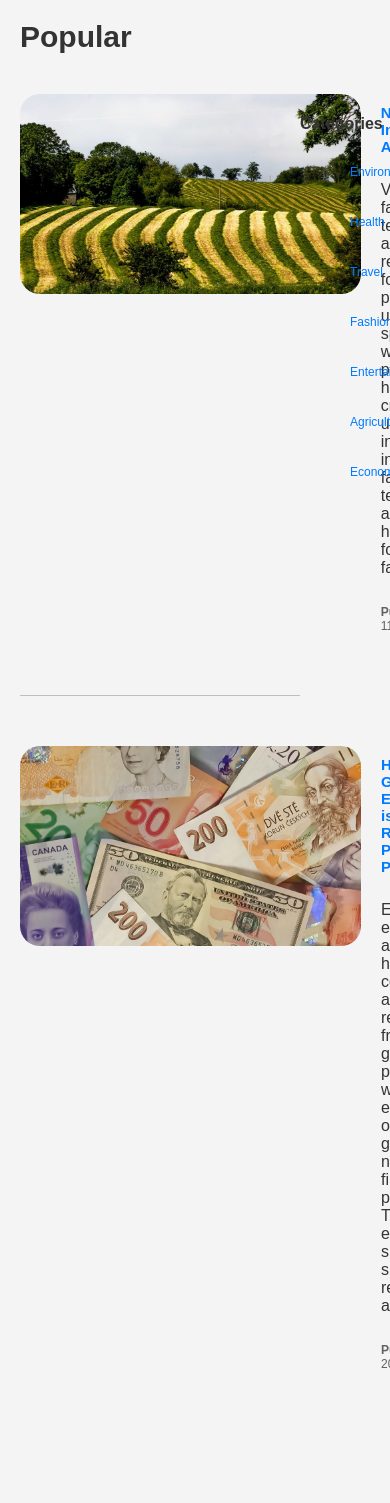
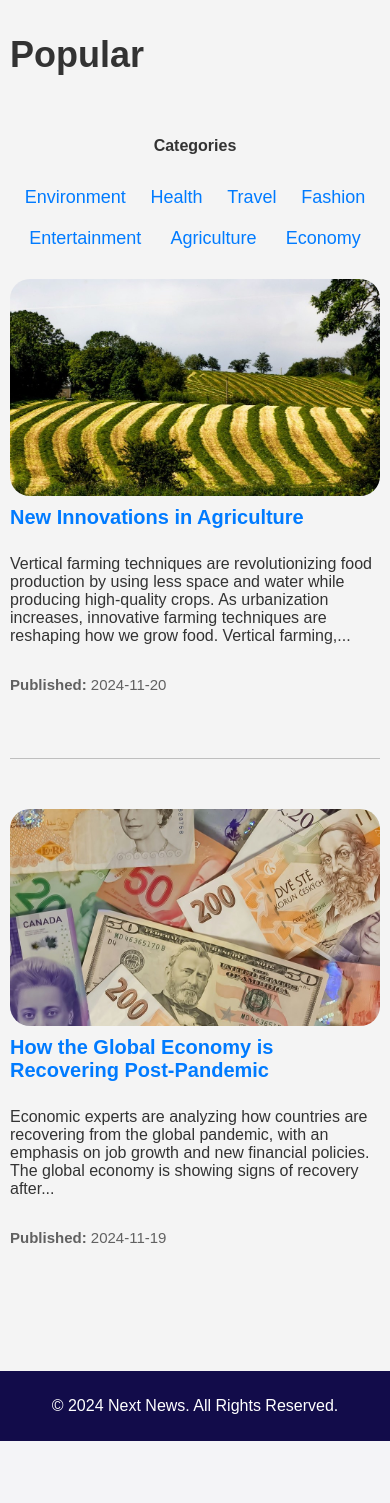
Before and after one commit to baharehpourmalayeri/bahareh_cms_excercises, a PHP site: page / in a window 390 px wide. Shown: the part 100-1603 px from the top of the page. After the commit the page ends 1541 px from the top, so only its background shows below. Run offline with PHP 8.4, Linux system fonts and the light colour scheme; data that the repository does not hold is empty.

Commit message:
adding final details and making the website responsive

```diff
--- a/excercise7/css/pages/home.css
+++ b/excercise7/css/pages/home.css
@@ -1,49 +1,58 @@
 .homepage {
-  margin: 20px;
+  margin: 1.25rem;
 }
 
 h1 {
-  font-size: 30px;
+  font-size: 1.875rem;
 }
+
 .content {
   display: flex;
   flex-direction: row;
   justify-content: space-between;
-  margin-top: 40px;
+  margin-top: 2.5rem;
 }
+
 .image {
-  width: 341px;
-  height: 200px;
-  border-radius: 20px;
-  margin-right: 20px;
+  width: 21.3125rem;
+  height: 12.5rem;
+  border-radius: 1.25rem;
+  margin-right: 1.25rem;
 }
+
 .popular-news-section {
   width: 80%;
   display: flex;
   flex-direction: column;
 }
+
 .popular-news-container {
-  margin-bottom: 50px;
+  margin-bottom: 3.125rem;
   border-bottom: 1px solid rgb(190, 190, 190);
 }
+
 .popular-news-container:last-child {
   border-bottom: none;
 }
+
 .popular-news {
   display: flex;
   flex-direction: row;
-  margin-bottom: 50px;
+  margin-bottom: 3.125rem;
 }
+
 .popular-news h3 {
-  font-size: 15px;
-  margin: 10px 0;
+  font-size: 0.9375rem;
+  margin: 0.625rem 0;
 }
+
 .text-container {
   display: flex;
   flex-direction: column;
 }
+
 .date {
-  font-size: 12px;
+  font-size: 0.75rem;
   color: rgb(97, 97, 97);
 }
 
@@ -51,15 +60,123 @@ h1 {
   width: 20%;
   text-align: center;
 }
+
+.categories ul {
+  padding: 0;
+}
+
 .categories ul li {
   color: rgb(97, 97, 97);
   cursor: pointer;
-  font-size: 12px;
-  padding: 10px;
+  font-size: 0.75rem;
+  padding: 0.625rem;
   list-style: none;
 }
+
 button {
   border: 1px solid;
-  width: 100px;
-  border-radius: 10px;
+  width: 6.25rem;
+  border-radius: 0.625rem;
 }
+
+@media (max-width: 1024px) {
+  .content {
+    flex-direction: column;
+    align-items: center;
+  }
+
+  .popular-news-section,
+  .categories {
+    width: 100%;
+  }
+
+  .popular-news {
+    flex-direction: column;
+  }
+
+  .image {
+    width: 100%;
+    height: auto;
+    margin-right: 0;
+  }
+
+  .categories {
+    order: -1;
+    width: 100%;
+    margin-bottom: 1.25rem;
+  }
+
+  .categories ul {
+    display: flex;
+    justify-content: space-evenly;
+    padding: 0;
+    margin: 0;
+    flex-wrap: wrap;
+  }
+
+  h1 {
+    font-size: 2rem;
+  }
+
+  .popular-news h3 {
+    font-size: 1.125rem;
+  }
+
+  .date {
+    font-size: 0.875rem;
+  }
+
+  button {
+    width: 5rem;
+    font-size: 0.875rem;
+  }
+
+  .categories ul li {
+    font-size: 1rem;
+  }
+}
+
+@media (max-width: 480px) {
+  .homepage {
+    margin: 0.625rem;
+  }
+
+  h1 {
+    font-size: 2.25rem;
+  }
+
+  .categories {
+    order: -1;
+    width: 100%;
+    margin-bottom: 1.25rem;
+  }
+
+  .categories ul {
+    display: flex;
+    justify-content: space-evenly;
+    padding: 0;
+    margin: 0;
+  }
+
+  .categories ul li {
+    font-size: 1.125rem;
+    padding: 0.625rem;
+  }
+
+  .content {
+    flex-direction: column;
+  }
+
+  .popular-news h3 {
+    font-size: 1.25rem;
+  }
+
+  .date {
+    font-size: 0.9375rem;
+  }
+
+  button {
+    width: 5rem;
+    font-size: 1rem;
+  }
+}
--- a/excercise7/css/styles.css
+++ b/excercise7/css/styles.css
@@ -2,9 +2,12 @@ html,
 body {
   overflow: scroll;
   min-height: 100%;
+  height: 100%;
 }
 
 body {
+  display: flex;
+  flex-direction: column;
   font-family: Arial, sans-serif;
   margin: 0;
   padding: 0;
@@ -18,6 +21,9 @@ a {
 
 a:hover {
   color: #0056b3;
+}
+main {
+  flex-grow: 1;
 }
 
 header {
--- a/excercise7/index.php
+++ b/excercise7/index.php
@@ -4,8 +4,8 @@
   <meta charset="UTF-8">
   <meta name="viewport" content="width=device-width, initial-scale=1.0">
   <title>News Website</title>
-  <link rel="stylesheet" href="./css/styles.css">
-  <link rel="stylesheet" href="./css/pages/home.css?1">
+  <link rel="stylesheet" href="./css/styles.css?1">
+  <link rel="stylesheet" href="./css/pages/home.css?7">
 </head>
 <body>
 <?php include 'includes/header.php'; ?>
@@ -31,9 +31,11 @@ $popularNews = array_rand($newsArray, 2);
           </div>
           <div class="categories">
             <h4>Categories</h4>
-          <?php foreach ($categories as $cat) { ?>
-            <ul><li><a href="/pages/news-list.php?category=<?php echo $cat; ?>"><?php echo $cat; ?></a></li></ul>
+            <ul>
+            <?php foreach ($categories as $cat) { ?>
+            <li><a href="/pages/news-list.php?category=<?php echo $cat; ?>"><?php echo $cat; ?></a></li>
             <?php } ?>
+            </ul>
           </div>
     </main>
 
--- a/excercise7/pages/about.php
+++ b/excercise7/pages/about.php
@@ -4,7 +4,7 @@
   <meta charset="UTF-8">
   <meta name="viewport" content="width=device-width, initial-scale=1.0">
   <title>News Website</title>
-  <link rel="stylesheet" href="../css/styles.css?1">
+  <link rel="stylesheet" href="../css/styles.css?5">
   <link rel="stylesheet" href="../css/pages/about.css?1">
 
 </head>
--- a/excercise7/pages/news-list.php
+++ b/excercise7/pages/news-list.php
@@ -4,8 +4,8 @@
   <meta charset="UTF-8">
   <meta name="viewport" content="width=device-width, initial-scale=1.0">
   <title>News Website</title>
-  <link rel="stylesheet" href="../css/styles.css">
-  <link rel="stylesheet" href="../css/pages/news-list.css?1">
+  <link rel="stylesheet" href="../css/styles.css?3">
+  <link rel="stylesheet" href="../css/pages/news-list.css?6">
 </head>
 <body>
 <?php include '../includes/header.php'; ?>
--- a/excercise7/pages/single-news.php
+++ b/excercise7/pages/single-news.php
@@ -4,8 +4,8 @@
   <meta charset="UTF-8">
   <meta name="viewport" content="width=device-width, initial-scale=1.0">
   <title>News Website</title>
-  <link rel="stylesheet" href="../css/styles.css">
-  <link rel="stylesheet" href="../css/pages/single-news.css?2">
+  <link rel="stylesheet" href="../css/styles.css?2">
+  <link rel="stylesheet" href="../css/pages/single-news.css?5">
 </head>
 <body>
 <?php include '../includes/header.php'; ?>
```
Also changed, not shown: excercise7/css/pages/404.css (added, +158 -0 lines), excercise7/css/pages/about.css (+16 -3 lines), excercise7/css/pages/contact.css (+48 -4 lines), excercise7/css/pages/news-list.css (+61 -16 lines), excercise7/css/pages/single-news.css (+51 -10 lines), excercise7/pages/404.php (+21 -10 lines), excercise7/pages/contact.php (+5 -6 lines), excercise7/images/newspaper.png (added).
